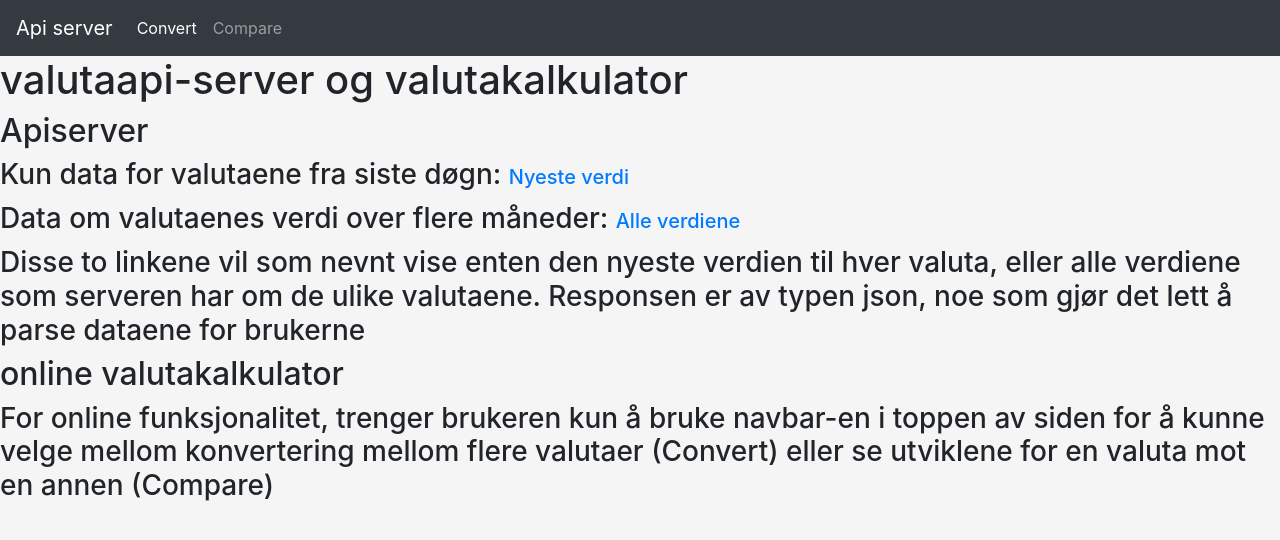
After one commit to larsPalm/valutakurser_python, a Django app: page / in a window 1280 px wide. The commit adds this page. Shown: the top 540 px of the page. Run offline with Django 3.2, Linux system fonts and the light colour scheme; parts of the project's set-up code (start-up, migrations or seed data) failed here and were passed over; some libraries are stand-ins or nearby versions.

Commit message:
added homepage and navbar

```diff
--- a/api_server/templates/compare.html
+++ b/api_server/templates/compare.html
@@ -6,6 +6,7 @@
 </head>
 <body>
 {% load static %}
+{% include "navbar.html" %}
 <!--<link rel="stylesheet" type="text/css" href="{% static 'style.css' %}">-->
 <h1>Valutakalkulator</h1>
 <h2>Her kan du sammenligne to valutaer blant over 20 valutaer!!</h2>
--- a/api_server/templates/convert.html
+++ b/api_server/templates/convert.html
@@ -1,6 +1,7 @@
 <!DOCTYPE html>
 {% load static %}
 {% include "base.html" %}
+{% include "navbar.html" %}
 <html lang="en">
 <head>
     <meta charset="UTF-8">
--- /dev/null
+++ b/api_server/templates/home.html
@@ -0,0 +1,19 @@
+<!DOCTYPE html>
+<html lang="en">
+<head>
+    <meta charset="UTF-8">
+    <title>HomePage</title>
+</head>
+<body>
+{% include "navbar.html" %}
+<H1>valutaapi-server og valutakalkulator</H1>
+<H2>Apiserver</H2>
+<h3>Kun data for valutaene fra siste døgn: <a class="navbar-brand" href="{% url 'latest' %}">Nyeste verdi</a></h3>
+<h3>Data om valutaenes verdi over flere måneder: <a class="navbar-brand" href="{% url 'get_info' %}">Alle verdiene</a></h3>
+<h3>Disse to linkene vil som nevnt vise enten den nyeste verdien til hver valuta, eller alle verdiene som serveren har
+om de ulike valutaene. Responsen er av typen json, noe som gjør det lett å parse dataene for brukerne</h3>
+<H2>online valutakalkulator</H2>
+<h3>For online funksjonalitet, trenger brukeren kun å bruke navbar-en i toppen av siden for å kunne velge mellom
+konvertering mellom flere valutaer (Convert) eller se utviklene for en valuta mot en annen (Compare)</h3>
+</body>
+</html>
--- /dev/null
+++ b/api_server/templates/navbar.html
@@ -0,0 +1,30 @@
+{% include "base.html" %}
+<nav class="navbar navbar-expand-lg navbar-dark bg-dark">
+    <a class="navbar-brand" href="{% url 'index' %}">Api server</a>
+    <button class="navbar-toggler" type="button" data-toggle="collapse" data-target="#navbarSupportedContent"
+            aria-controls="navbarSupportedContent" aria-expanded="false" aria-label="Toggle navigation">
+        <span class="navbar-toggler-icon"></span>
+    </button>
+    <div class="collapse navbar-collapse" id="navbarSupportedContent">
+        <ul class="navbar-nav mr-auto">
+            <li class="nav-item active">
+                <a class="nav-link" href="{% url 'convert' %}">Convert <span class="sr-only">(current)</span></a>
+            </li>
+            <li class="nav-item">
+                <a class="nav-link" href="{% url 'compare' %}">Compare<span class="sr-only">(current)</span></a>
+            </li>
+        </ul>
+    </div>
+    <!--{% if not request.user.is_authenticated %}
+    <div class="row" id="registration_div">
+        <ul class="navbar-nav mr-auto sm">
+            <li class="nav-item">
+                <a class="nav-link" href="{% url 'redirect_login' %}">Login</a>
+            </li>
+            <li class="nav-item">
+                <a class="nav-link" href="{% url 'signup' %}">sign up</a>
+            </li>
+        </ul>
+    </div>
+    {% endif %}-->
+</nav>
```
